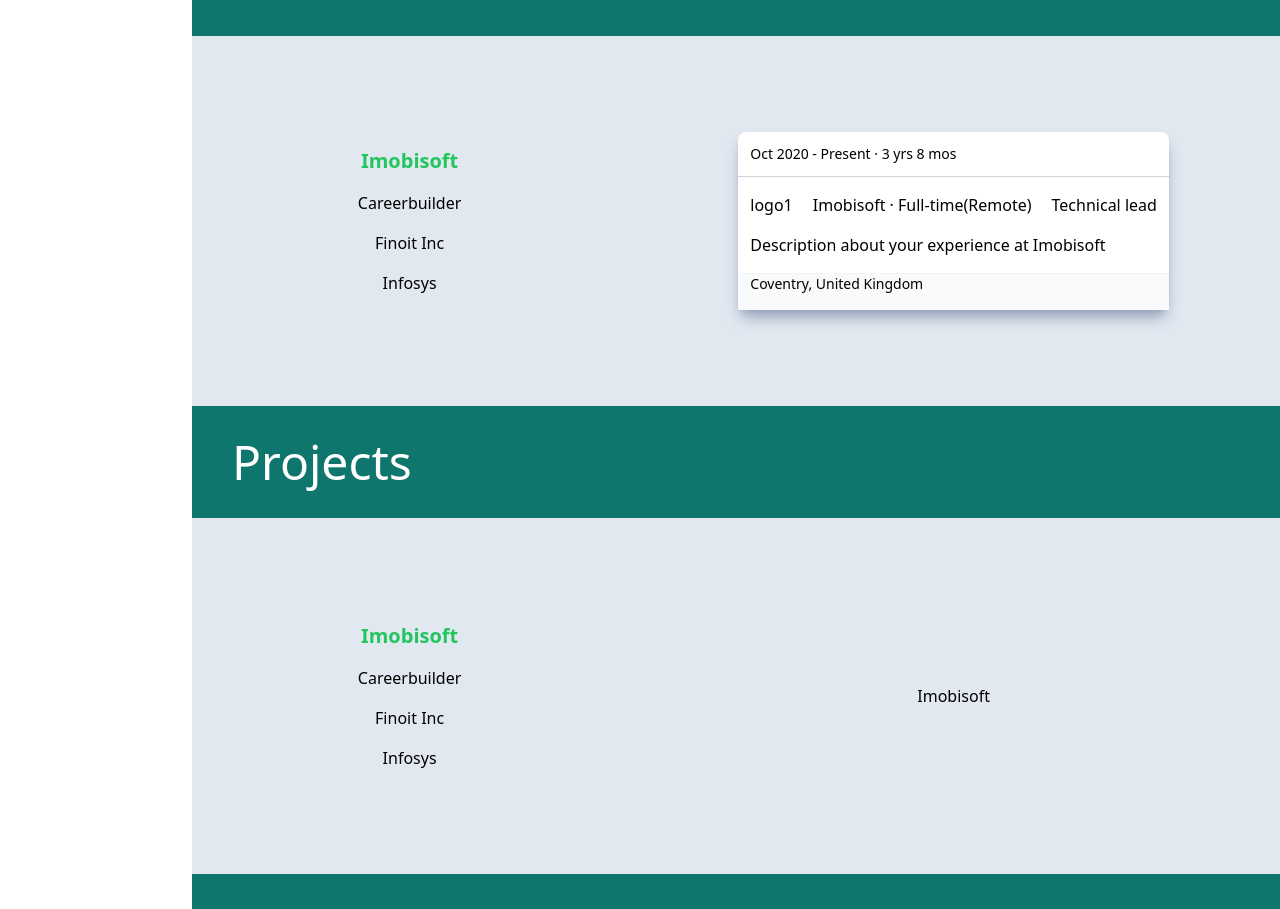
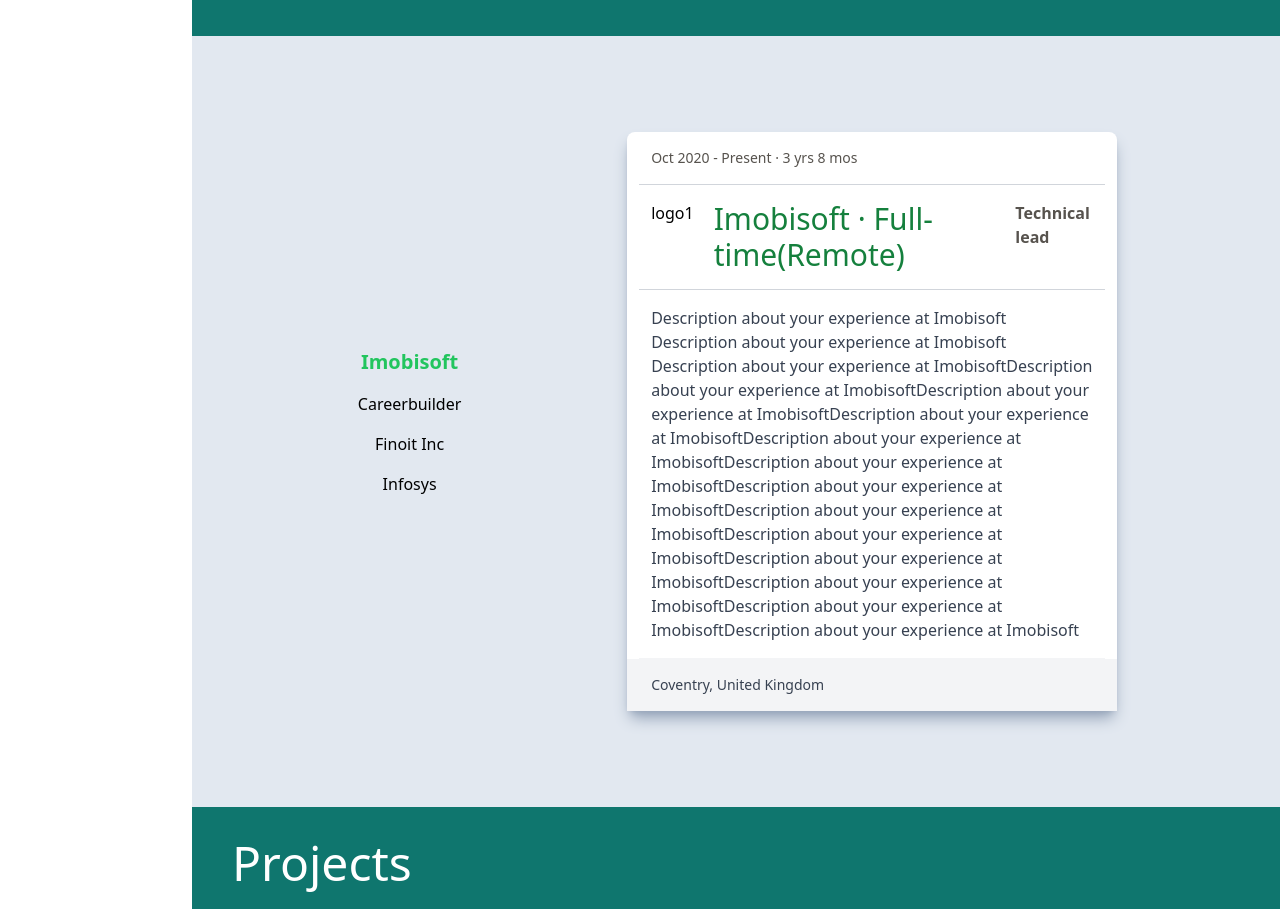
Before and after one commit to shahzad285/ShahzadAhamad, a React (Create React App) app in the folder shahzadahamad/: page / in a window 1280 px wide. Shown: the part 2100-3009 px from the top of the page. Built offline with nearby package versions, Linux system fonts and the light colour scheme.

Commit message:
Change in Experience card

```diff
--- a/shahzadahamad/src/components/ExperienceCard.tsx
+++ b/shahzadahamad/src/components/ExperienceCard.tsx
@@ -1,27 +1,56 @@
-export default function ExperienceCard(data:ExperienceCardProps)
-{
+export default function ExperienceCard(data: ExperienceCardProps) {
 
     return (
-    <div className="bg-white shadow-lg shadow-slate-400 rounded-lg">
-        <div className="border-b border-gray-300 w-full py-3 px-3 text-sm">{data.experienceTime}</div>
-        <div className="flex justify-between py-4 px-3 ">
-            <div className="pr-5">{data.logo}</div>
-            <div className="pr-5">{data.name}</div>
-            <div className="">{data.role}</div>
+        <div className=" w-9/12 bg-white shadow-lg shadow-slate-400 rounded-lg ">
+            <div className="border-b border-gray-300 mx-3 py-4 px-3 text-sm text-stone-600">{data.experienceTime}</div>
+            <div className="flex justify-between border-b border-gray-300 py-4 px-3 mx-3">
+                <div className="pr-5">{data.logo}</div>
+                <div className="pr-5 font-normal text-3xl text-green-700">{data.name}</div>
+                <div className="text-stone-600 font-semibold">{data.role}</div>
+            </div>
+            <div className="border-b border-gray-100 p-4 px-3 mx-3 ml-3 text-gray-700">{data.description}</div>
+            <div className="bg-gray-100 w-full py-4  text-sm px-6 text-gray-700 ">{data.location}</div>
+
         </div>
-        <div className="border-b border-gray-100 w-full pb-4 px-3 ">{data.description}</div>
-        <div className="bg-gray-50 w-full pb-4  text-sm px-3 ">{data.location}</div>
 
-    </div>
+
+        // return <div className="card">
+        //     <div className="card-content">
+        //         <div className="row">
+        //             <div className="col s12 m2">
+        //                 <a className="https://www.lightspeedhq.com/" target="_blank"><img alt="Lightspeed logo" src="/assets/img/lightspeed-logo.png" className="responsive-img center-block"/></a>
+        //             </div>
+        //             <div className="col s12 m10">
+        //                 <p>
+        //                     <span className="card-title"><a href="https://www.lightspeedhq.com/" target="_blank" className="teal-text hoverline">Lightspeed</a></span>
+        //                 </p>
+        //             </div>
+        //         </div>
+        //         <div className="role brown-text">Principal Front-End Developer</div>
+        //         <p>
+        //             <em className="grey-text">The one-stop commerce platform for retail, hospitality and golf merchants around the world.</em>
+        //         </p>
+        //         <ul>
+        //             <li>
+        //                 Focusing on front-end development and integrating Upserve's best-in-class insights product into Lightspeed's flagship all-in-one cloud-based POS system.
+        //             </li>
+        //         </ul>
+        //     </div>
+        //     <div className="card-action">
+        //         <span>Apr 2021 - Present | Providence, RI</span>
+        //     </div>
+        // </div>
+
+
     )
 }
 
 export interface ExperienceCardProps {
-    pointer:string;
-    logo:string;
+    pointer: string;
+    logo: string;
     name: string;
     description: string;
-    role:string;
-    experienceTime:string;
-    location:string;
-  }
+    role: string;
+    experienceTime: string;
+    location: string;
+}
--- a/shahzadahamad/src/pages/Experience.tsx
+++ b/shahzadahamad/src/pages/Experience.tsx
@@ -14,7 +14,7 @@
             logo: "logo1",
             name: "Imobisoft · Full-time(Remote)",
             role: "Technical lead",
-            description: "Description about your experience at Imobisoft",
+            description: "Description about your experience at Imobisoft Description about your experience at Imobisoft  Description about your experience at ImobisoftDescription about your experience at ImobisoftDescription about your experience at ImobisoftDescription about your experience at ImobisoftDescription about your experience at ImobisoftDescription about your experience at ImobisoftDescription about your experience at ImobisoftDescription about your experience at ImobisoftDescription about your experience at ImobisoftDescription about your experience at ImobisoftDescription about your experience at ImobisoftDescription about your experience at ImobisoftDescription about your experience at Imobisoft",
             location: "Coventry, United Kingdom"
         },
         {
@@ -61,9 +61,9 @@
                     ))}
                 </ul>
             </div>
-            <div className="w-5/6 md:w-3/5 flex  flex-col items-center justify-center">
+            <div className="w-5/6 md:w-3/5 flex  flex-col items-center justify-center flex-shrink-0">
                 {experienceData.map((experience, index) => (
-                    <div key={index} className={`block md:${selectedItem === experience.pointer ? "block" : "hidden"}`}>
+                    <div key={index} className={`w-full block md:${selectedItem === experience.pointer ? "block" : "hidden"}`}>
                         <ExperienceCard {...experience} />
                     </div>
                 ))}
```
